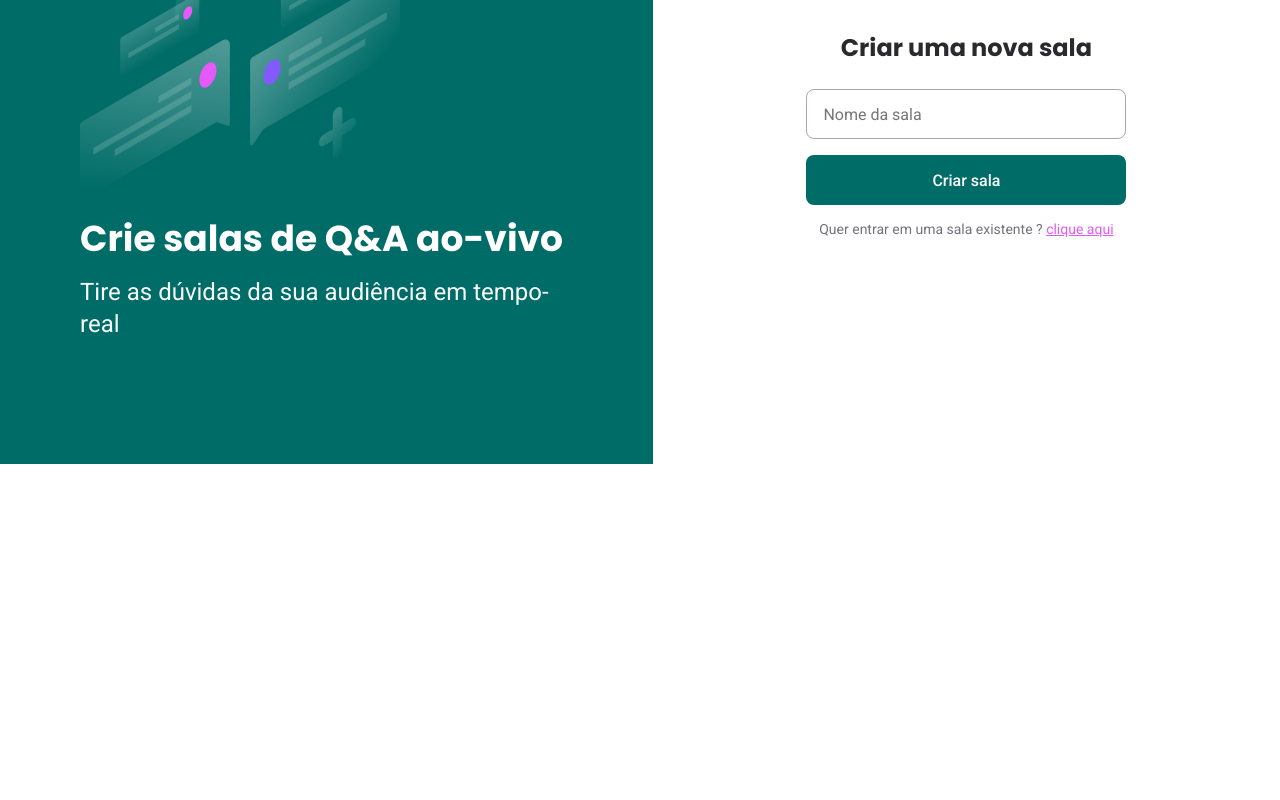
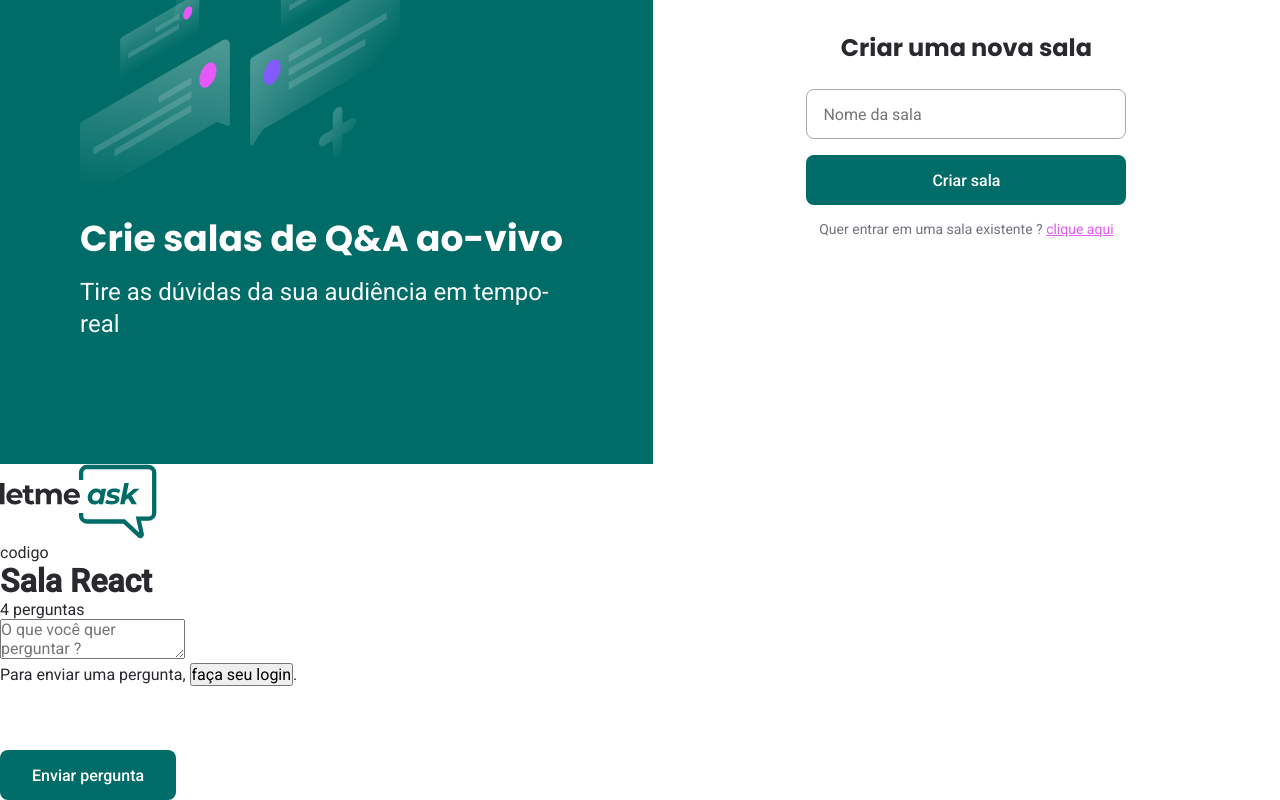
Before and after one commit to DioenDJS/Projeto-Letmeask, a React (Create React App) app: page /rooms/new in a window 1280 px wide. Shown: the part 336-1136 px from the top of the page. Before the commit the page ends 800 px from the top, so only its background shows below. Built offline with nearby package versions, Linux system fonts and the light colour scheme; no server answers.

Commit message:
criação do esqueleto da pagina

```diff
--- a/src/pages/Home.tsx
+++ b/src/pages/Home.tsx
@@ -38,7 +38,7 @@ export function Home() {
             return;
         }
 
-        history.push(`/rooms/${roomCode}`);//tempo 40:12 minutos aula 03
+        history.push(`/rooms/${roomCode}`);
     }
 
     return(
--- a/src/pages/Room.tsx
+++ b/src/pages/Room.tsx
@@ -1,5 +1,30 @@
+import logoImg from '../assets/images/logo.svg';
+import { Button } from '../components/Button';
+
 export function Room(){
     return(
-        <h1></h1>
+        <div id="page-room">
+            <header>
+                <div className="content">
+                    <img src={logoImg} alt="Letmeask" />
+                    <div>codigo</div>
+                </div>
+            </header>
+            <main className="content">
+                <div className="room-title">
+                    <h1>Sala React</h1>
+                    <span>4 perguntas</span>
+                </div>
+                <form >
+                    <textarea
+                        placeholder="O que você quer perguntar ?"
+                    />
+                    <div className="form-footer">
+                        <span>Para enviar uma pergunta, <button>faça seu login</button>.</span>
+                        <Button type="submit" >Enviar pergunta</Button>
+                    </div>
+                </form>
+            </main>
+        </div>
     );
 }
```
